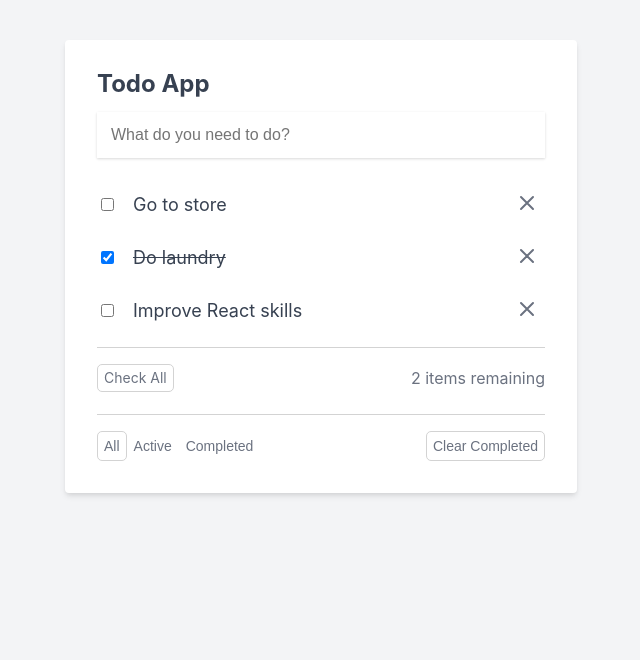
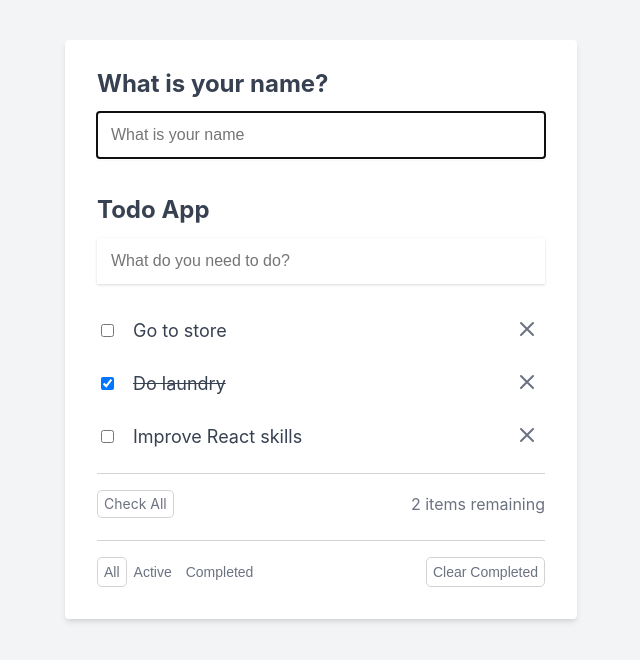
Before and after one commit to JeffreyDavidson/react-todo, a React (Create React App) app: page / in a window 1280 px wide. Shown: the top 660 px of the page, without its empty margins (319-959 px from the left). Built offline with nearby package versions, Linux system fonts and the light colour scheme.

Commit message:
Other built-in React Hooks

```diff
--- a/src/App.css
+++ b/src/App.css
@@ -145,3 +145,11 @@
       margin-top: 20px;
       text-align: center;
   }
+
+  .name-container {
+    margin-bottom: 40px;
+  }
+
+  .name-label {
+    margin-top: 15px;
+  }
--- a/src/components/App.jsx
+++ b/src/components/App.jsx
@@ -1,11 +1,13 @@
 import '../reset.css';
 import '../App.css';
 import NoTodos from './NoTodos';
-import { useState } from 'react';
+import { useEffect, useMemo, useRef, useState } from 'react';
 import TodoForm from './TodoForm';
 import TodoList from './TodoList';
 
 function App() {
+  const [name, setName] = useState('');
+  const nameInputEl = useRef(null);
   const [todos, setTodos] = useState([
       {
           id: 1,
@@ -100,9 +102,11 @@
     setTodos(updatedTodos);
   }
 
- function remaining() {
+ function remainingCalculation() {
     return todos.filter(todo => !todo.isComplete).length;
  }
+
+ const remaining = useMemo(remainingCalculation, [todos]);
 
  function clearCompleted() {
     setTodos([...todos].filter(todo => !todo.isComplete));
@@ -128,9 +132,30 @@
       }
  }
 
+ useEffect(() => {
+    nameInputEl.current.focus();
+
+    return function cleanup() {
+
+    };
+ }, [])
+
   return (
     <div className="todo-app-container">
       <div className="todo-app">
+        <div className="name-container">
+          <h2>What is your name?</h2>
+          <form action="#">
+            <input
+              type="text"
+              ref={nameInputEl}
+              className="todo-input"
+              placeholder="What is your name"
+              value={name}
+              onChange={event => setName(event.target.value)} />
+          </form>
+          {name && <p className="name-label">Hello, {name}</p>}
+        </div>
         <h2>Todo App</h2>
         <TodoForm addTodo={addTodo} />
 
--- a/src/components/TodoItemsRemaining.jsx
+++ b/src/components/TodoItemsRemaining.jsx
@@ -2,11 +2,11 @@
 import PropTypes from 'prop-types';
 
 TodoItemsRemaining.propTypes = {
-  remaining: PropTypes.func.isRequired,
+  remaining: PropTypes.number.isRequired,
 };
 
 function TodoItemsRemaining(props) {
-  return <span>{props.remaining()} items remaining</span>
+  return <span>{props.remaining} items remaining</span>
 }
 
 export default TodoItemsRemaining
--- a/src/components/TodoList.jsx
+++ b/src/components/TodoList.jsx
@@ -13,7 +13,7 @@
   updateTodo: PropTypes.func.isRequired,
   cancelEdit: PropTypes.func.isRequired,
   deleteTodo: PropTypes.func.isRequired,
-  remaining: PropTypes.func.isRequired,
+  remaining: PropTypes.number.isRequired,
   clearCompleted: PropTypes.func.isRequired,
   completeAllTodos: PropTypes.func.isRequired,
 }
```
